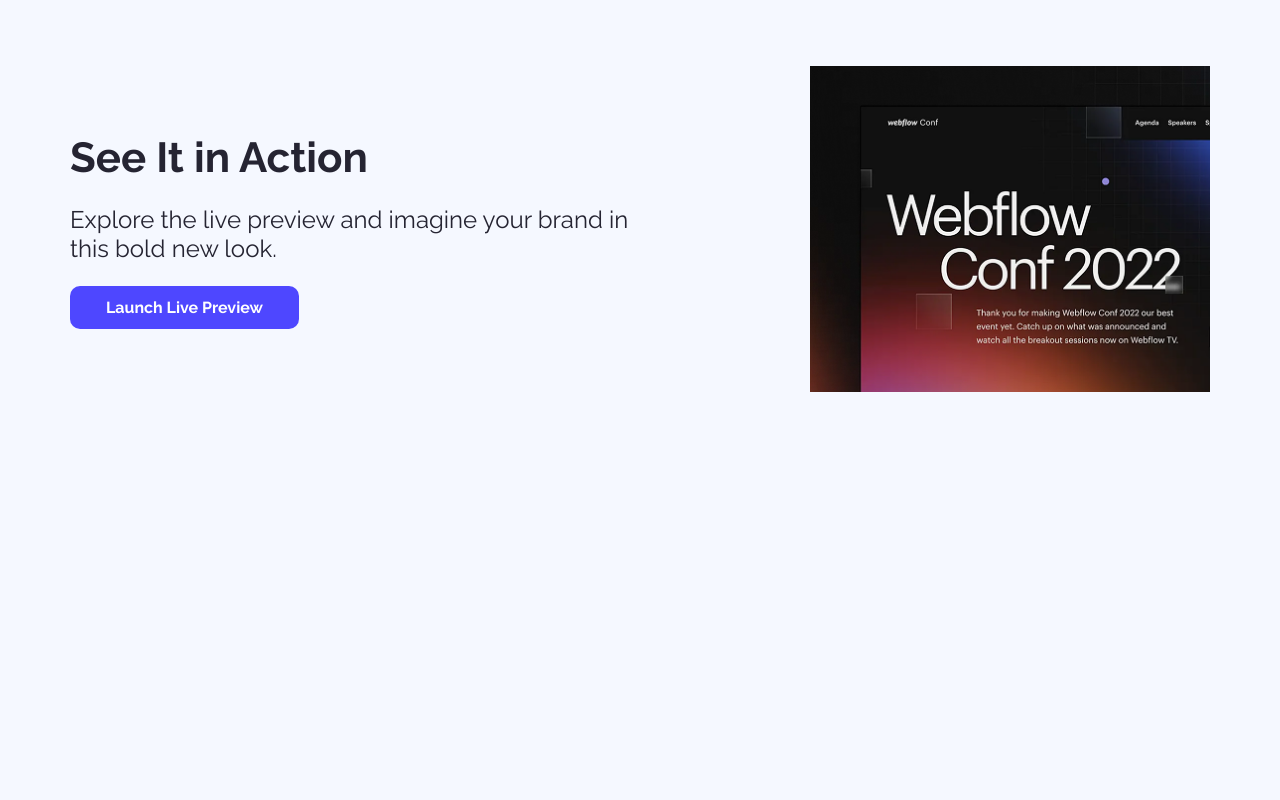
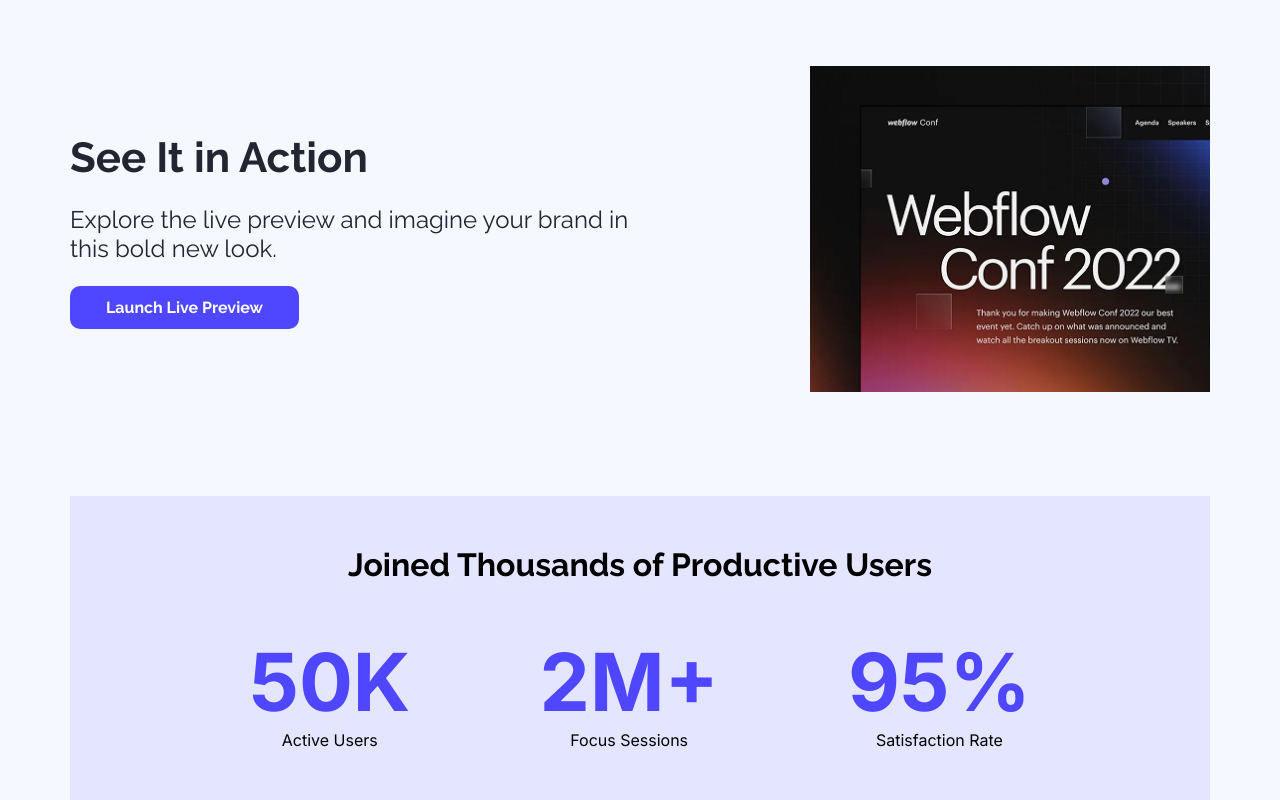
Before and after one commit to rejwanmia/assignment-01, a plain HTML site: page index.html in a window 1280 px wide. Shown: the part 677-1477 px from the top of the page. Before the commit the page ends 1173 px from the top, so only its background shows below. Drawn offline with Linux system fonts and the light colour scheme.

Commit message:
coundown section complete

```diff
--- a/index.html
+++ b/index.html
@@ -48,6 +48,26 @@
                 <img src="image/wc-mini.png" alt="">
             </div>
         </div>
+
+
+          <!-- coundown section start here -->
+          <div class="coundown_container">
+            <h1>Joined Thousands of Productive Users</h1>
+            <div class="user_container">
+                <div class="user">
+                    <h1>50K</h1>
+                    <p>Active Users</p>
+                </div>
+                <div class="user">
+                    <h1>2M+</h1>
+                    <p>Focus Sessions</p>
+                </div>
+                <div class="user">
+                    <h1>95%</h1>
+                    <p>Satisfaction Rate</p>
+                </div>
+            </div>
+        </div>
     </main>
     <footer></footer>
 </body>
--- a/style.css
+++ b/style.css
@@ -96,3 +96,39 @@
 .action-image img {
     max-width: 400px;
 }
+
+
+/* coundown style */
+
+.coundown_container {
+    max-width: 1140px;
+    margin: 0 auto;
+    background-color: rgba(78, 71, 255, 0.1);
+    padding: 50px;
+}
+
+.coundown_container h1 {
+    text-align: center;
+}
+
+.user_container {
+    display: flex;
+    justify-content: space-evenly;
+    margin-top: 50px;
+}
+
+.user {
+    text-align: center;
+}
+
+.user h1 {
+    font-size: 80px;
+    font-weight: bold;
+    font-family: "Inter", sans-serif;
+    color: #4E47FF;
+}
+
+.user p {
+    font-size: 16px;
+    font-family: "Inter", sans-serif;
+}
```
